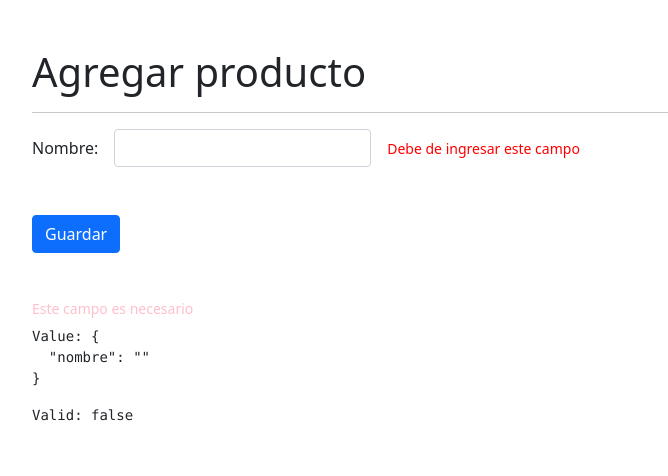
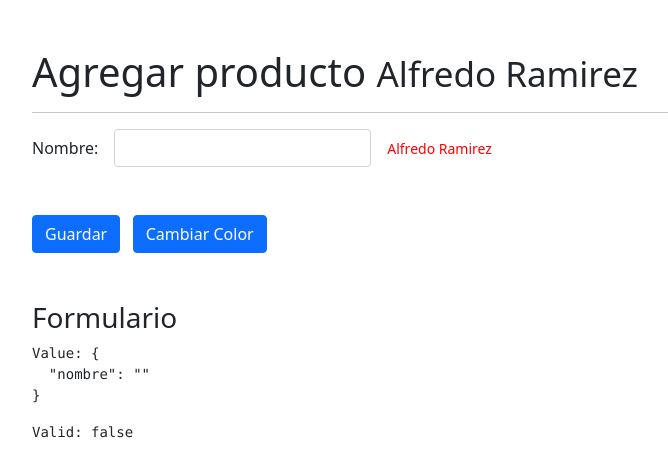
Before and after one commit to WiiruxCruz/11-directivasApp, an Angular app: page /productos/agregar in a window 1280 px wide. Shown: the top 476 px of the page, without its empty margins (50-718 px from the left). Built offline with nearby package versions, Linux system fonts and the light colour scheme.

Commit message:
Reaccionando a los cambios en tiempo real

```diff
--- a/src/app/productos/pages/agregar/agregar.component.html
+++ b/src/app/productos/pages/agregar/agregar.component.html
@@ -1,4 +1,4 @@
-<h1 class="mt-5">Agregar producto</h1>
+<h1 class="mt-5">Agregar producto <small>{{ texto1 }}</small></h1>
 <hr>
 
 <form [formGroup]="miFormulario">
@@ -16,10 +16,19 @@
 		</div>
 
 		<div class="col-auto">
+			<!--
 			<span
 				error-msg
 				color="red"
 				mensaje="Debe de ingresar este campo"
+				*ngIf="tieneError('nombre')"
+			>
+			</span>
+			-->
+			<span
+				error-msg
+				[mensaje]="texto1"
+				[color]="color"
 				*ngIf="tieneError('nombre')"
 			>
 			</span>
@@ -29,14 +38,24 @@
 
 	<div class="row mt-5">
 		<div class="col">
-			<button class="btn btn-primary">
+			<button
+				class="btn btn-primary"
+				(click)="cambiarNombre()"
+			>
 				Guardar
+			</button>
+			&nbsp;
+			<button
+				class="btn btn-primary"
+				(click)="cambiarColor()"
+			>
+				Cambiar Color
 			</button>
 		</div>
 	</div>
 
 </form>
 
-<h3 class="mt-5" error-msg color="pink">Formulario</h3>
+<h3 class="mt-5">Formulario</h3>
 <pre>Value: {{ miFormulario.value | json }}</pre>
 <pre>Valid: {{ miFormulario.valid }}</pre>
--- a/src/app/productos/pages/agregar/agregar.component.ts
+++ b/src/app/productos/pages/agregar/agregar.component.ts
@@ -9,6 +9,9 @@
 })
 export class AgregarComponent {
 
+	texto1: string = 'Alfredo Ramirez';
+	color: string = 'red';
+
 	miFormulario: FormGroup = this.fb.group({
 		nombre: [ '', Validators.required ]
 	});
@@ -19,4 +22,12 @@
 		return this.miFormulario.get(campo)?.invalid || false;
 	}
 
+	cambiarNombre() {
+		this.texto1 = 'Juan Carlos';
+	}
+
+	cambiarColor() {
+		this.color = 'green';
+	}
+
 }
--- a/src/app/shared/directives/error-msg.directive.ts
+++ b/src/app/shared/directives/error-msg.directive.ts
@@ -1,9 +1,9 @@
-import { Directive, ElementRef, Input, OnInit } from '@angular/core';
+import { Directive, ElementRef, Input, OnChanges, OnInit, SimpleChanges } from '@angular/core';
 
 @Directive({
   selector: '[error-msg]'
 })
-export class ErrorMsgDirective implements OnInit {
+export class ErrorMsgDirective implements OnInit, OnChanges {
 
 	htmlElement: ElementRef<HTMLElement>;
 	@Input() color: string = 'red';
@@ -12,6 +12,23 @@
 	constructor( private el: ElementRef<HTMLElement> ) {
 		this.htmlElement = el;
 	}
+
+	ngOnChanges(changes: SimpleChanges): void {
+
+		if( changes.mensaje ) {
+			const mensaje = changes.mensaje.currentValue;
+			this.htmlElement.nativeElement.innerText = mensaje;
+		}
+
+		if( changes.color ) {
+			const color = changes.color.currentValue;
+			this.htmlElement.nativeElement.style.color = color;
+		}
+
+		console.log( changes );
+
+	}
+
 	ngOnInit(): void {
 		console.log('NgOnInit en la directiva');
 		this.setColor();
@@ -24,7 +41,7 @@
 	}
 
 	setMensaje(): void {
-		this.htmlElement.nativeElement.innerHTML = this.mensaje;
+		this.htmlElement.nativeElement.innerText = this.mensaje;
 	}
 
 }
```
